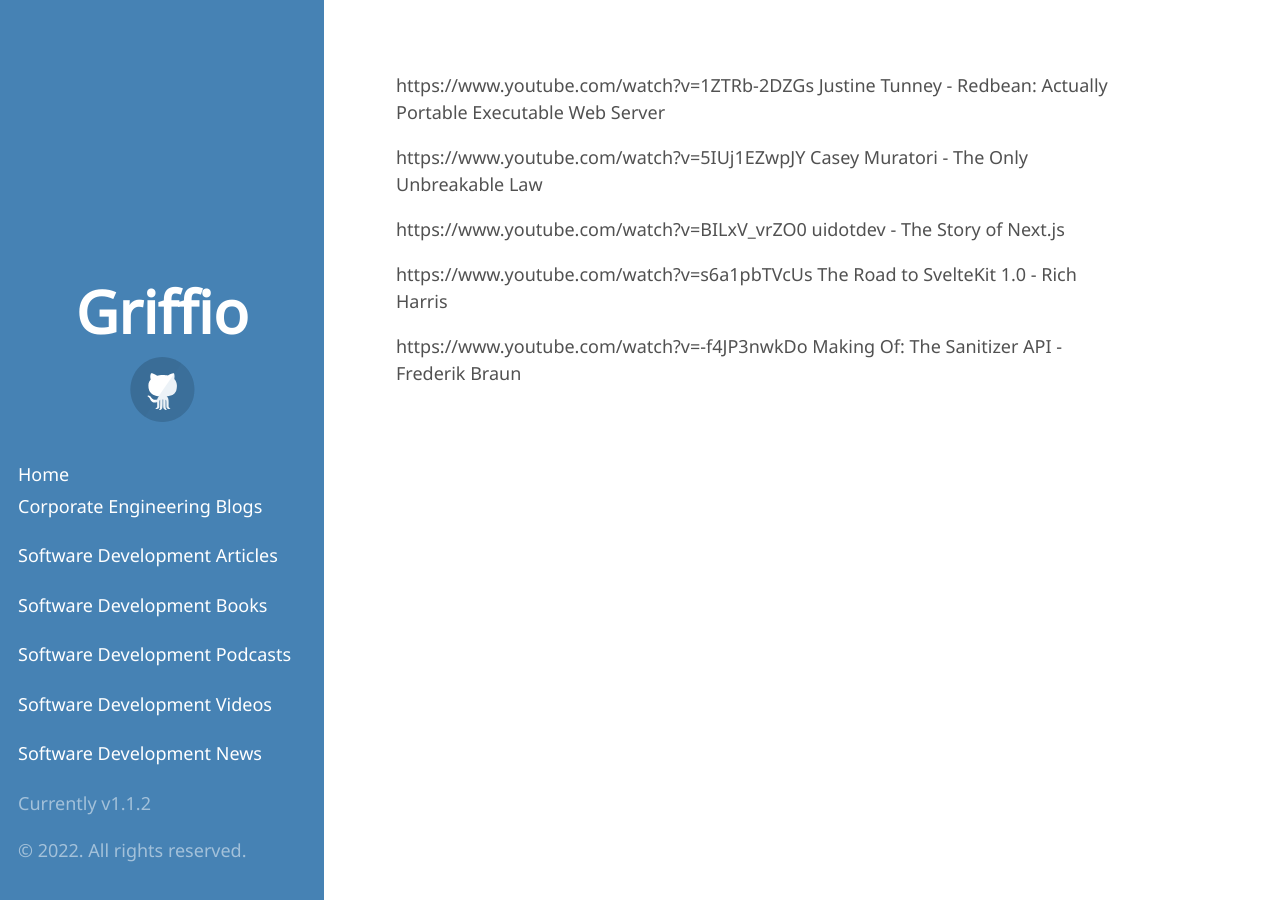
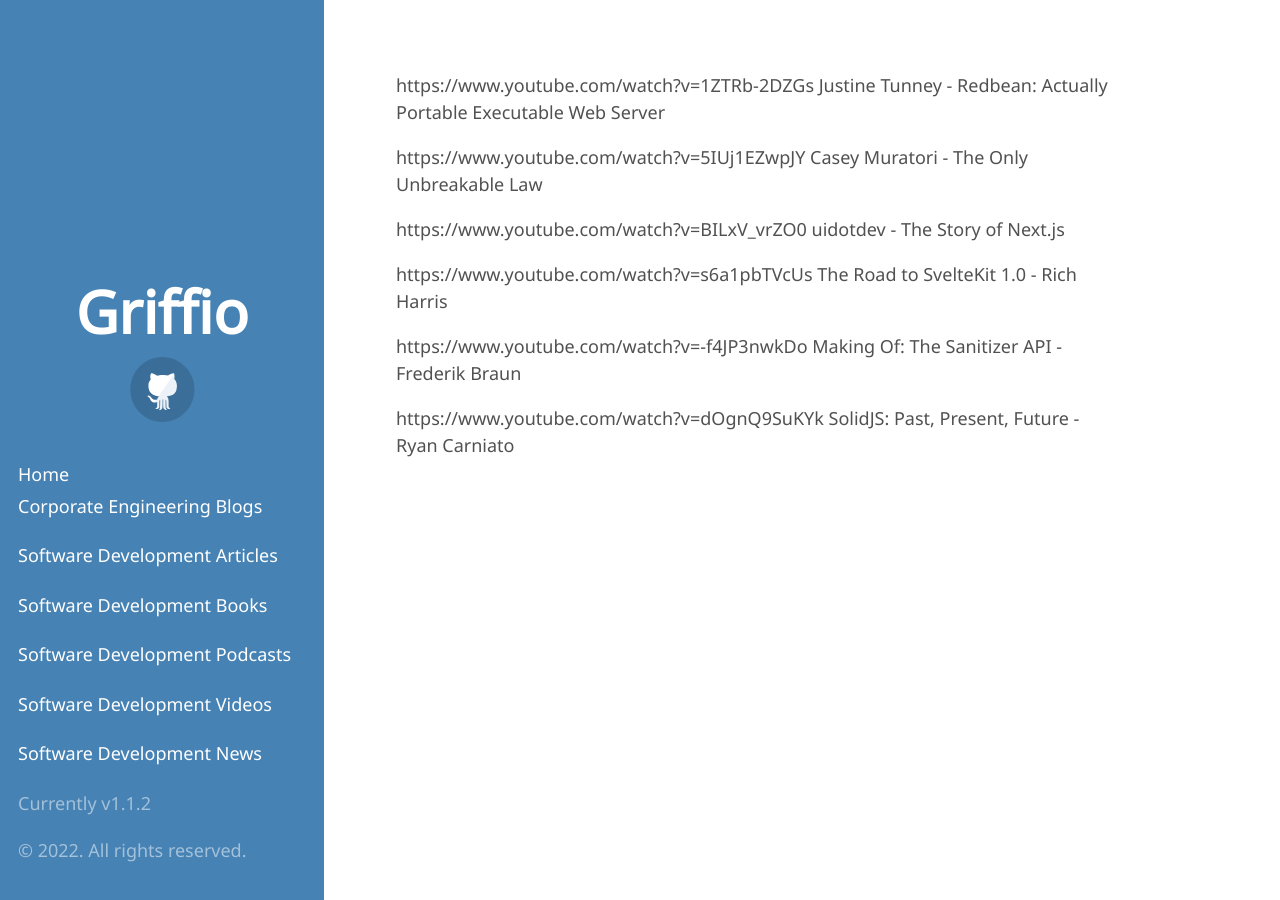
Before and after one commit to griffio/griffio.github.io, a Jekyll site: the page built from tech_talks_highlighted_2022.md, in a window 1280 px wide. Built offline with Jekyll 4.4.1, drawn with Linux system fonts in a browser that asks for light colours; some web fonts are replaced; our own code applies the rules of GitHub Pages for plain Markdown files.

Commit message:
SolidJS: Past, Present, Future

```diff
--- a/tech_talks_highlighted_2022.md
+++ b/tech_talks_highlighted_2022.md
@@ -7,3 +7,5 @@
 https://www.youtube.com/watch?v=s6a1pbTVcUs The Road to SvelteKit 1.0 - Rich Harris
 
 https://www.youtube.com/watch?v=-f4JP3nwkDo Making Of: The Sanitizer API - Frederik Braun
+
+https://www.youtube.com/watch?v=dOgnQ9SuKYk SolidJS: Past, Present, Future - Ryan Carniato
```
